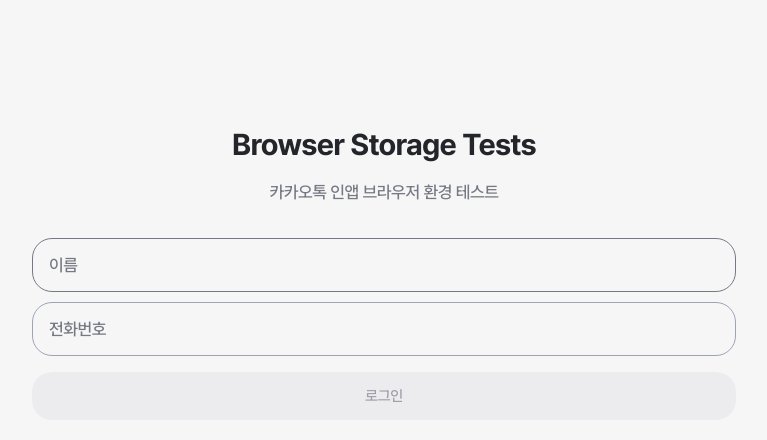
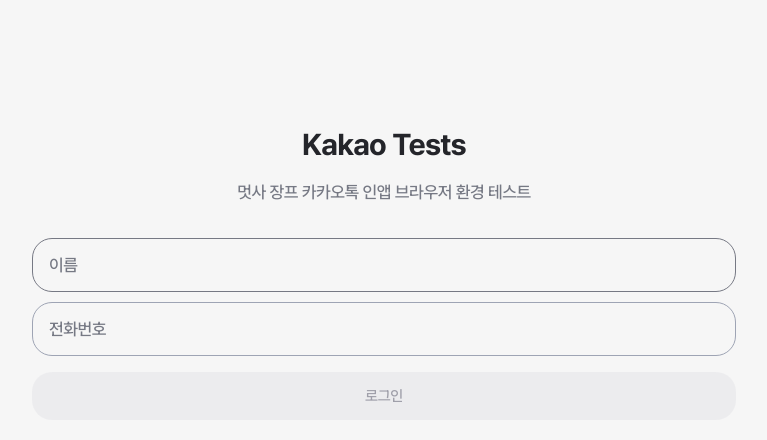
Before and after one commit to dohyeoplim/kakao-persistent-storage, a Next.js app: page / in a window 1280 px wide. Shown: the top 440 px of the page, without its empty margins (256-1023 px from the left). Built offline with nearby package versions, Linux system fonts and the light colour scheme; no server answers.

Commit message:
chore: change page title

```diff
--- a/app/(home)/page.tsx
+++ b/app/(home)/page.tsx
@@ -11,11 +11,9 @@
         <div className="flex min-h-screen items-center justify-center bg-background">
             <main className="flex min-h-screen w-full max-w-3xl flex-col items-center justify-start gap-6 py-32 px-8">
                 <div className="w-full flex flex-col items-center gap-5 text-center">
-                    <h1 className="font-title01 text-grey-900">
-                        Browser Storage Tests
-                    </h1>
+                    <h1 className="font-title01 text-grey-900">Kakao Tests</h1>
                     <p className="font-body04 text-grey-700">
-                        카카오톡 인앱 브라우저 환경 테스트
+                        멋사 장프 카카오톡 인앱 브라우저 환경 테스트
                     </p>
                 </div>
 
```
